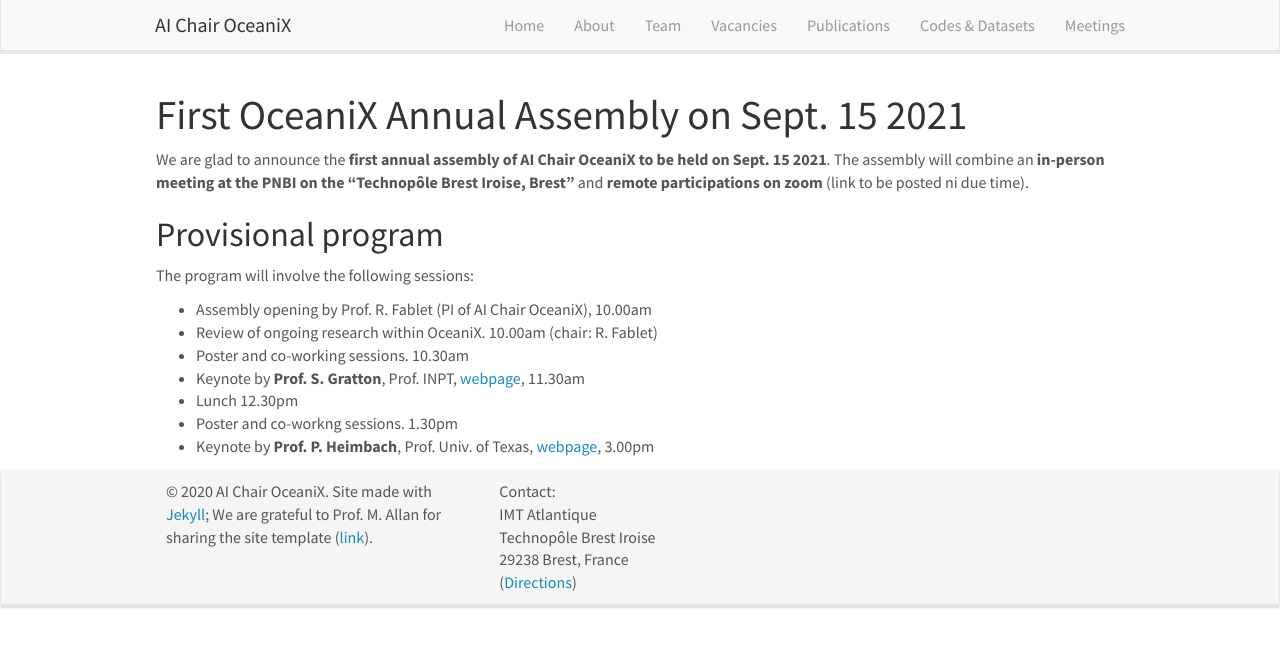
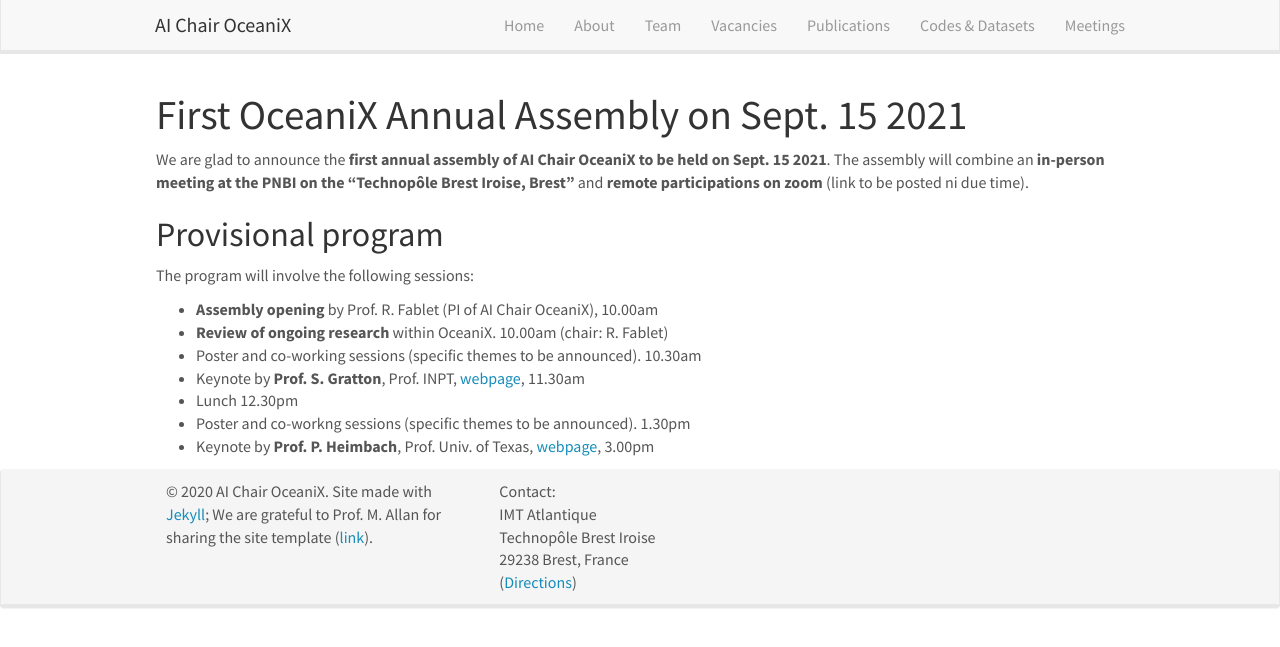
Before and after one commit to CIA-Oceanix/CIA-Oceanix.github.io, a Jekyll site: the page built from _pages/assembly.md, in a window 1280 px wide. Shown: the top 647 px of the page. Built offline with Jekyll 4.4.1, drawn with Linux system fonts in a browser that asks for light colours; nearby versions of some CDN libraries.

Commit message:
Update assembly.md

```diff
--- a/_pages/assembly.md
+++ b/_pages/assembly.md
@@ -13,10 +13,10 @@
 
 ## Provisional program
 The program will involve the following sessions:
-- Assembly opening by Prof. R. Fablet (PI of AI Chair OceaniX), 10.00am
-- Review of ongoing research within OceaniX. 10.00am (chair: R. Fablet)
-- Poster and co-working sessions. 10.30am
+- **Assembly opening** by Prof. R. Fablet (PI of AI Chair OceaniX), 10.00am
+- **Review of ongoing research** within OceaniX. 10.00am (chair: R. Fablet)
+- Poster and co-working sessions (specific themes to be announced). 10.30am
 - Keynote by **Prof. S. Gratton**, Prof. INPT, [webpage](http://gratton.perso.enseeiht.fr/), 11.30am
 - Lunch 12.30pm
-- Poster and co-workng sessions. 1.30pm
+- Poster and co-workng sessions (specific themes to be announced). 1.30pm
 - Keynote by **Prof. P. Heimbach**, Prof. Univ. of Texas, [webpage](https://www.jsg.utexas.edu/researcher/patrick_heimbach/), 3.00pm
```
